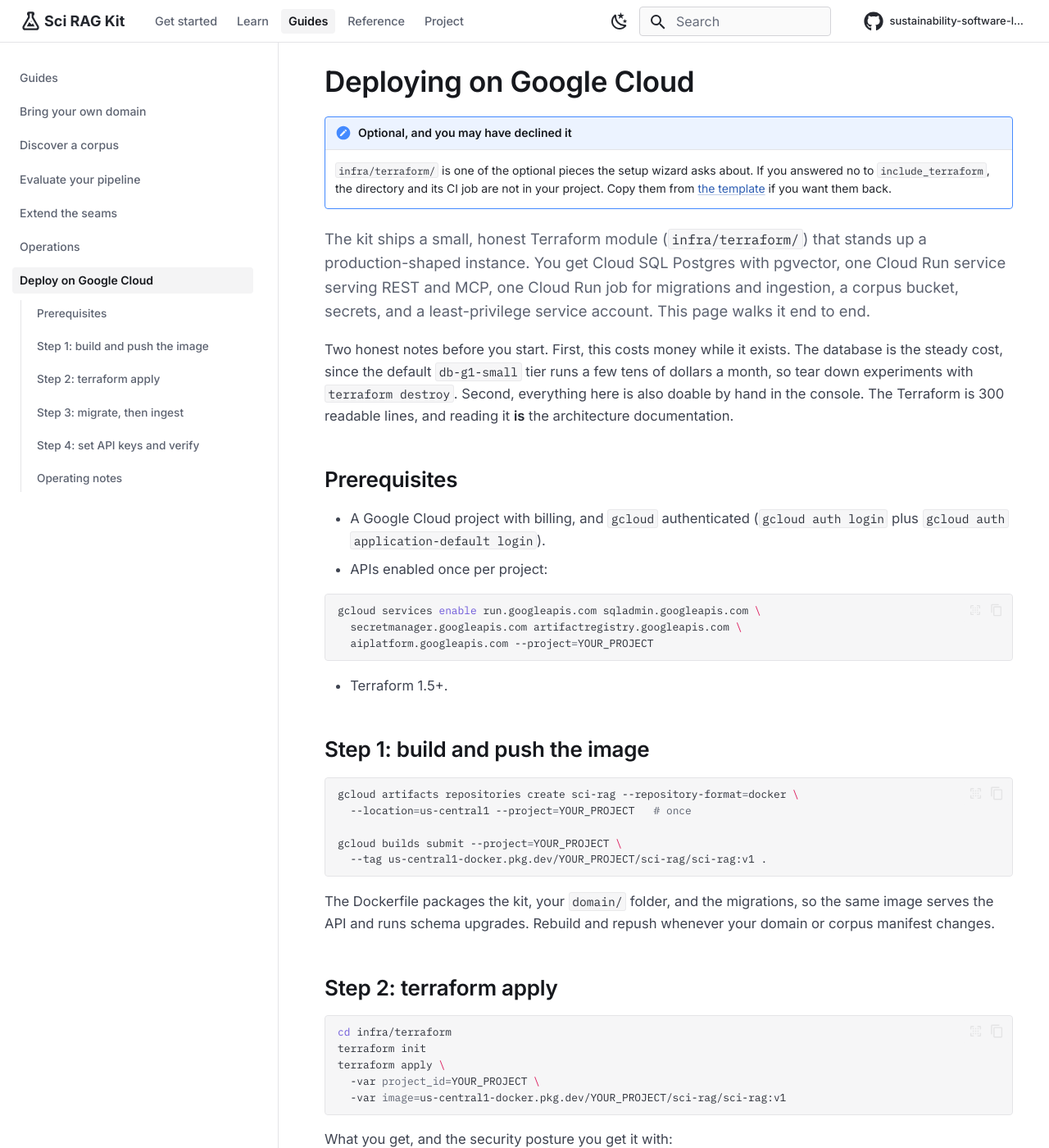
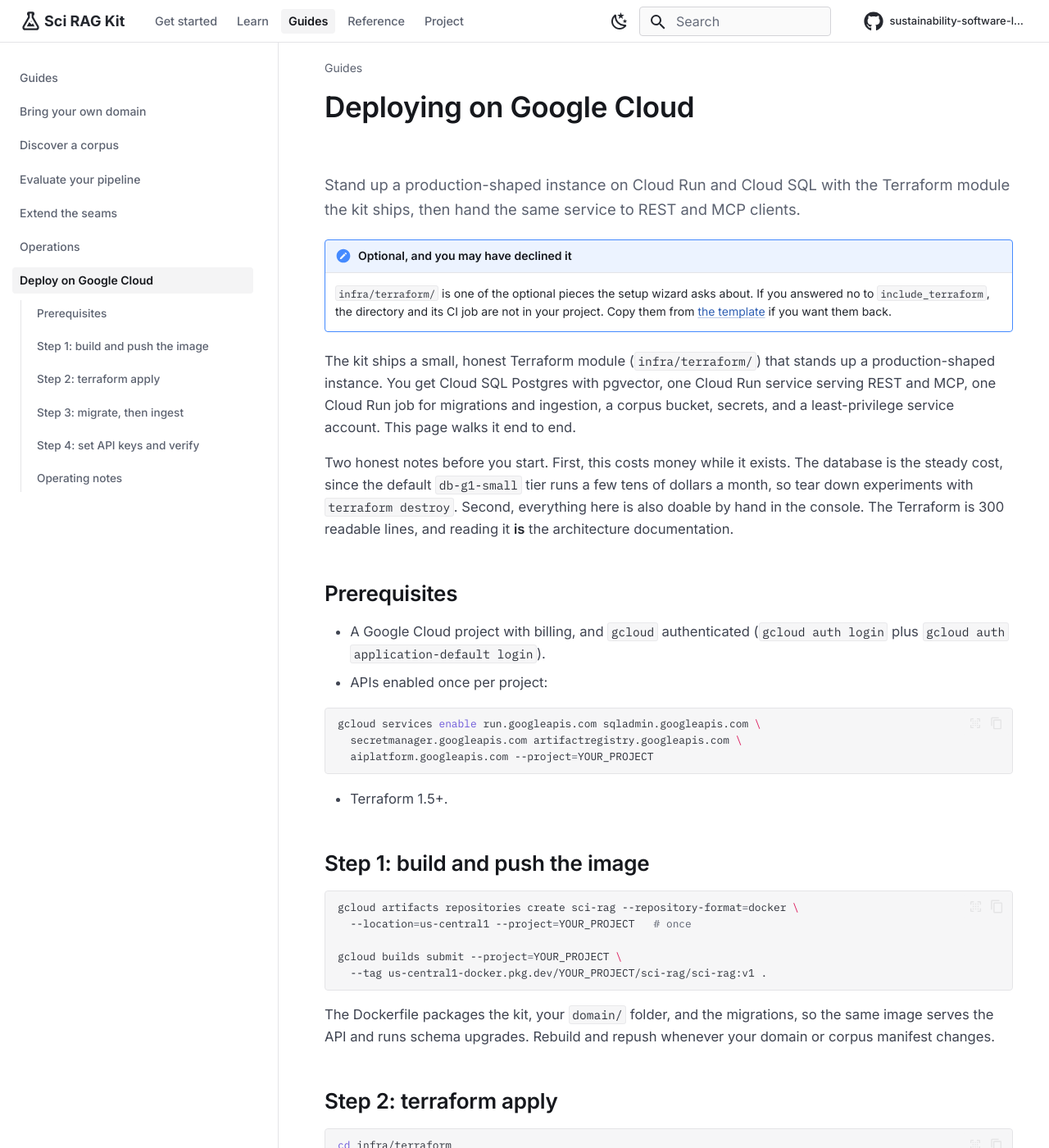
Before and after one commit to sustainability-software-lab/sci-rag-kit, an MkDocs documentation site: the page built from docs/deploy-gcp.md, in a window 1280 px wide and 1400 px high. Shown: the whole window at 82% size. Built offline with MkDocs 1.6.1 and Material for MkDocs 9.7.7, drawn with Linux system fonts in a browser that asks for light colours; nearby versions of some CDN libraries; library files that are not in the unit come from our copies.

Commit message:
docs: put a clickable breadcrumb on every page and pin the page head
The theme only draws its breadcrumb trail when a page sits two sections
deep, so on this site the decision records had one and nothing else did.
Override the partial to draw it from a single ancestor up, and fall back
to the site root for pages that are built but kept out of the nav.

A trail that appears on some pages and not others also moves everything
under it, so the page head is pinned as well: the trail keeps a fixed
height and the article's measure, and the title reserves two lines of its
own leading so the grey lede below it lands at one height whether the
title wraps or not. The Google Cloud page opened with an admonition
rather than a lede, which was the one page that broke the pattern, so it
gets the lede it was missing.

```diff
--- a/docs/deploy-gcp.md
+++ b/docs/deploy-gcp.md
@@ -1,4 +1,8 @@
 # Deploying on Google Cloud
+
+Stand up a production-shaped instance on Cloud Run and Cloud SQL with the
+Terraform module the kit ships, then hand the same service to REST and MCP
+clients.
 
 !!! note "Optional, and you may have declined it"
 
--- /dev/null
+++ b/docs/overrides/partials/path.html
@@ -0,0 +1,33 @@
+{#-
+  The stock partial hides the breadcrumb trail unless a page sits two sections
+  deep, so on this site only the decision records ever showed one. Render it
+  from a single ancestor up instead, and fall back to the site root for the
+  handful of pages that are built but kept out of the nav. Every page then
+  emits the same row, which is what holds the title below it at one height.
+-#}
+{% import "partials/path-item.html" as item with context %}
+{% if page.meta and page.meta.hide %}
+  {% set hidden = "hidden" if "path" in page.meta.hide %}
+{% endif %}
+{% set depth = page.ancestors | length %}
+{% if nav.homepage %}
+  {% set depth = depth + 1 %}
+{% endif %}
+<nav class="md-path" aria-label="{{ lang.t('nav') }}" {{ hidden }}>
+  <ol class="md-path__list">
+    {% if depth > 0 %}
+      {% if nav.homepage %}
+        {{ item.render(nav.homepage) }}
+      {% endif %}
+      {% for nav_item in page.ancestors | reverse %}
+        {{ item.render(nav_item) }}
+      {% endfor %}
+    {% else %}
+      <li class="md-path__item">
+        <a href="{{ '.' | url }}" class="md-path__link">
+          <span class="md-ellipsis">{{ config.site_name }}</span>
+        </a>
+      </li>
+    {% endif %}
+  </ol>
+</nav>
--- a/docs/stylesheets/components.css
+++ b/docs/stylesheets/components.css
@@ -233,6 +233,50 @@
   scrollbar-width: thin;
 }
 
+/* ── Breadcrumbs ────────────────────────────────────────────────────── */
+
+/* The trail is a sibling of the article rather than part of it, so nothing
+   keeps the two flush unless they are given the same measure. The first three
+   values are the ones .md-content__inner carries in typography.css; change
+   them together. The fixed height is the other half of the promise: a trail
+   free to wrap would push the title down on long paths only, and the whole
+   point is that the title starts at one height everywhere. Long paths scroll
+   sideways instead. */
+.md-path {
+  width: calc(100% - 1.6rem);
+  max-width: 42rem;
+  height: 1.2rem;
+  margin-inline: auto;
+  margin-bottom: 0.35rem;
+  padding-top: 0;
+  overflow-x: auto;
+  overflow-y: hidden;
+  font-size: 0.7rem;
+  scrollbar-width: none;
+}
+
+/* Once the sidebar docks, the theme stops centring the article and anchors it
+   beside the sidebar instead. The trail has to make the same move, or it sits
+   centred over a left-anchored title. */
+@media screen and (min-width: 76.25em) {
+  .md-sidebar--primary:not([hidden]) ~ .md-content > .md-path {
+    margin-inline-start: 1.2rem;
+  }
+}
+
+.md-path::-webkit-scrollbar {
+  display: none;
+}
+
+.md-path__list {
+  height: 100%;
+  flex-wrap: nowrap;
+}
+
+.md-path__link {
+  white-space: nowrap;
+}
+
 .md-nav__link--active {
   font-weight: 600;
 }
--- a/docs/stylesheets/typography.css
+++ b/docs/stylesheets/typography.css
@@ -41,6 +41,15 @@
   font-size: 1.75rem;
   line-height: 1.2;
   text-wrap: balance;
+}
+
+/* Titles here run from three words to a full decision-record sentence, so left
+   to itself the lede below the title lands at a different height on the long
+   pages. Reserving two lines of the title's own leading holds the lede still
+   across every page that fits in two, which is all of them at this measure.
+   The value is in em so it follows the smaller title size on narrow screens. */
+.md-content__inner > h1:first-child {
+  min-height: 2.4em;
 }
 
 .md-typeset h2 {
```
Also changed, not shown: 1 other file.
